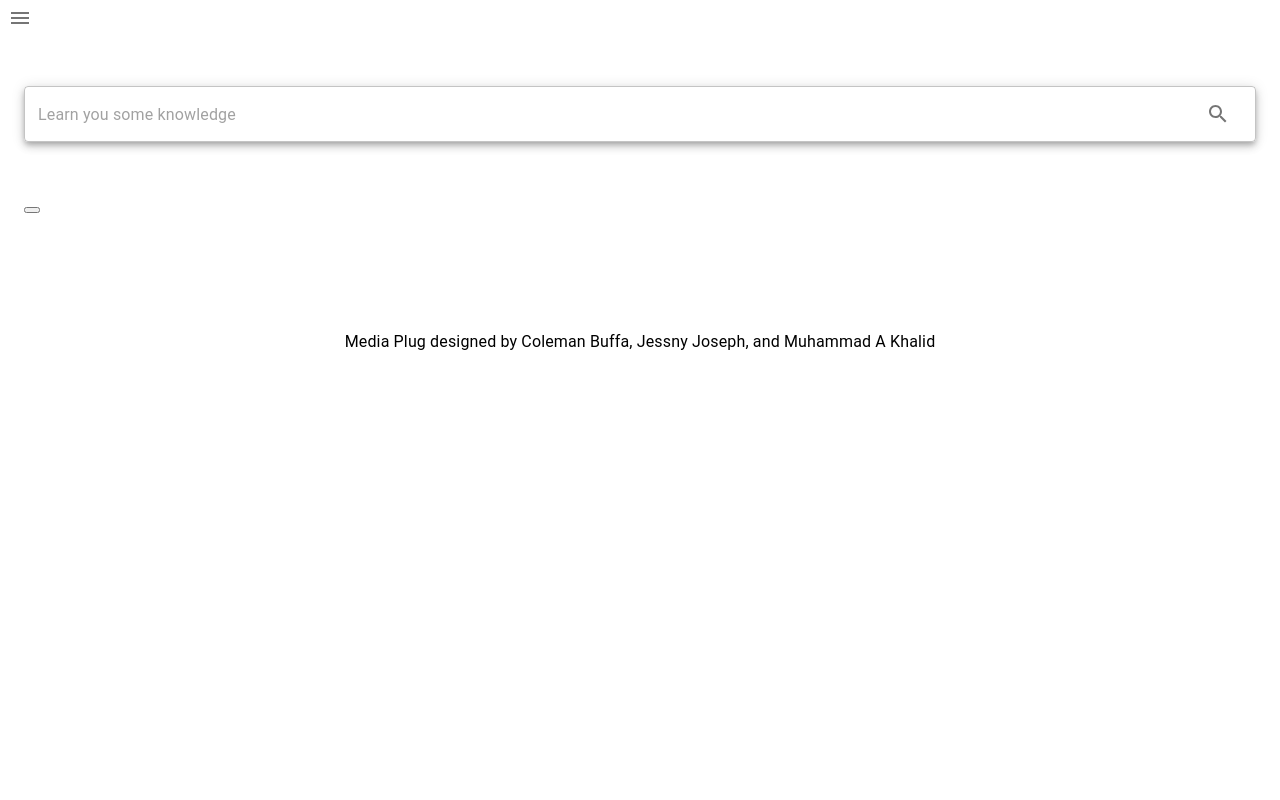
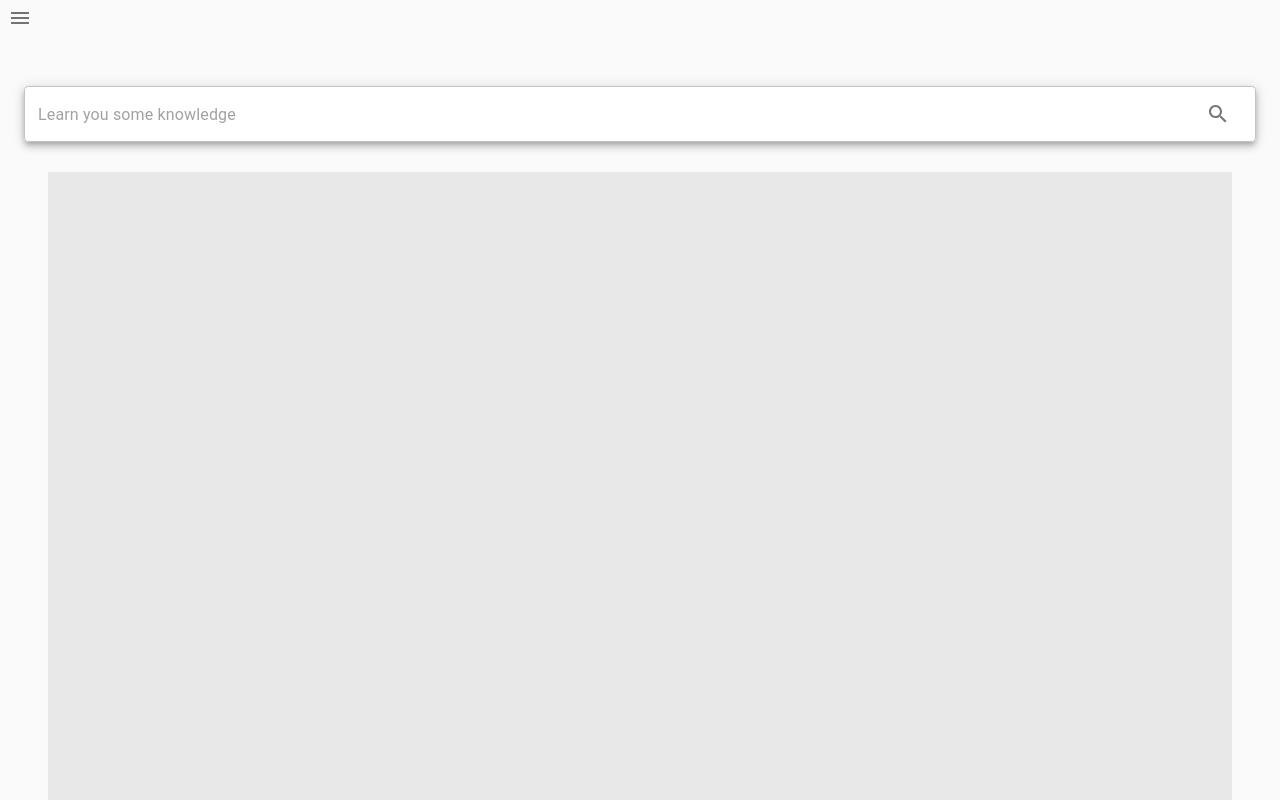
Before and after one commit to coleman-buffa/media-plug, a React (Create React App) app in the folder client/: page /search in a window 1280 px wide. Shown: the top 800 px of the page. Built offline with nearby package versions, Linux system fonts and the light colour scheme.

Commit message:
added container for search cards

```diff
--- a/client/src/components/searchcard/searchcard.js
+++ b/client/src/components/searchcard/searchcard.js
@@ -1,8 +1,24 @@
 import React from 'react';
+import CssBaseline from '@material-ui/core/CssBaseline';
+import Typography from '@material-ui/core/Typography';
+import Container from '@material-ui/core/Container';
 
 function SearchCard(props) {
 	return (
-		<div className="card cardHold">
+		<React.Fragment>
+			<CssBaseline />
+			<Container maxWidth="90%">
+				<Typography component="div" style={{ backgroundColor: '#E8E8E8', height: '100vh', marginTop: 30 }} />
+			</Container>
+		</React.Fragment>
+	);
+}
+
+export default SearchCard;
+
+
+
+{/* <div className="card cardHold">
 			<div className="card-content">
 				<div className="content">
 					<article className="media">
@@ -18,9 +34,9 @@ function SearchCard(props) {
 						</div>
 						<div className="resultsBtns">
 							<p className="control">
-								{/* <a href="#">
+								<a href="#">
 									<button id="viewBtn" className="button is-dark"><i className="fas fa-external-link-alt"></i></button>
-								</a> */}
+								</a>
 							</p>
 							<p className="control">
 								<button id="viewBtn" className="button is-link" onClick={() => props.handleSaveButton(props.id)}><i className="fas fa-save"></i></button>
@@ -29,8 +45,4 @@ function SearchCard(props) {
 					</article>
 				</div>
 			</div>
-		</div>
-	);
-};
-
-export default SearchCard;
+		</div> */}
```
